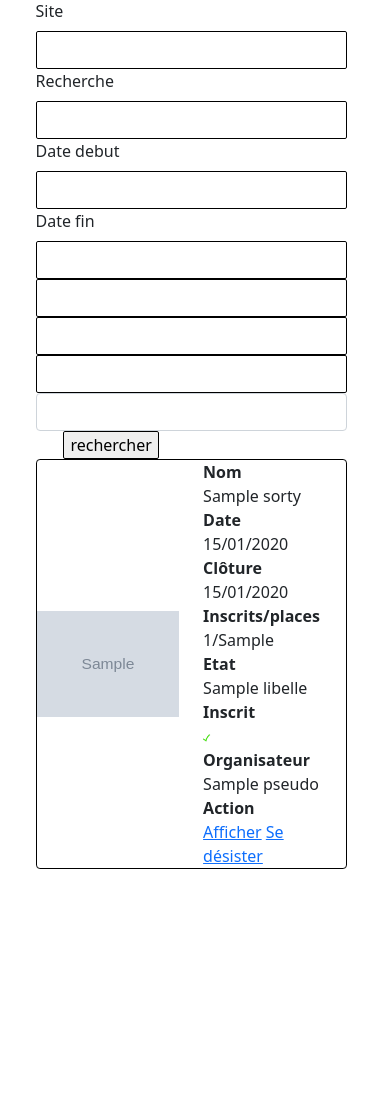
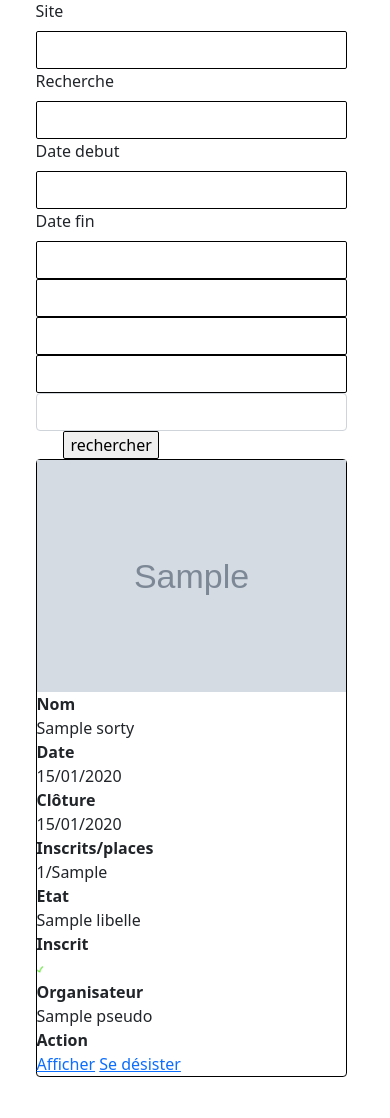
Before and after one commit to fdersu/Sortir, a Symfony app: template templates/main/accueil.html.twig in a window 390 px wide. Shown: the part 83-1201 px from the top of the page. Before the commit the page ends 952 px from the top, so only its background shows below. Run offline with Twig, Linux system fonts and the light colour scheme; the template is opened without the code that fills it: most values are stand-ins (such as "Sample title", 1, 10 or a date in 2020); grey boxes marked "Sample" are stand-in pictures; form fields are guessed from the names that the template uses; some libraries are stand-ins or nearby versions.

Commit message:
commit responsive accueil chgmt taille small et extra small

```diff
--- a/public/js/accueil.js
+++ b/public/js/accueil.js
@@ -12,8 +12,8 @@ function displayReason() {
             divRow.className = 'row';
             divRow.id = 'ajax';
             let divCol = document.createElement('div');
-            divCol.className = 'col-12 col-sm-8 col-md-8 col-lg-8 col-xl-8 col-xxl-8 ' +
-                                'offset-0 offset-sm-4 offset-md-4 offset-lg-2 offset-xl-2 offset-xxl-2';
+            divCol.className = 'col-12 col-sm-12 col-md-8 col-lg-8 col-xl-8 col-xxl-8 ' +
+                                'offset-0 offset-sm-0 offset-md-4 offset-lg-2 offset-xl-2 offset-xxl-2';
             divCol.id = 'ajaxDisplay';
             let motif = document.createElement('strong');
             getMotif(motif, sortieId);
--- a/templates/main/accueil.html.twig
+++ b/templates/main/accueil.html.twig
@@ -49,18 +49,14 @@
 
         {{ form_end(filterForm) }}
 
-        {% for message in app.flashes('notice') %}
-            <div class="row pad">
-                <div class="col-lg-4 offset-lg-4"><strong>{{ message }}</strong></div>
-            </div>
-        {% endfor %}
+
 
 
         {% for sortie in sorties %}
             <div class="parent">
                 <div class="sortie">
                     <div class="row align-items-center">
-                        <div class="col-6 col-sm-4 col-md-4 col-lg-2 col-xl-2 col-xxl-2">
+                        <div class="col-12 col-sm-12 col-md-4 col-lg-2 col-xl-2 col-xxl-2">
                             {% if sortie.urlPhoto %}
                                 <a href="{{ path('sortie_detail', {sortie_id: sortie.id}) }}"><img class="photoSortie"
                                                                                                    src="{{ asset('img/') ~ sortie.urlPhoto }}"
@@ -71,7 +67,7 @@
                                                                                                    alt="photo"></a>
                             {% endif %}
                         </div>
-                        <div class="col-6 col-sm-8 col-md-8 col-lg-10 col-xl-10 col-xxl-10">
+                        <div class="col-12 col-sm-12 col-md-8 col-lg-10 col-xl-10 col-xxl-10">
                             <div class="row">
                                 <div class="col-12 col-sm-6 col-md-4 col-lg-2 col-xl-2 col-xxl-2">
                                     <div><strong>Nom</strong></div>
```
